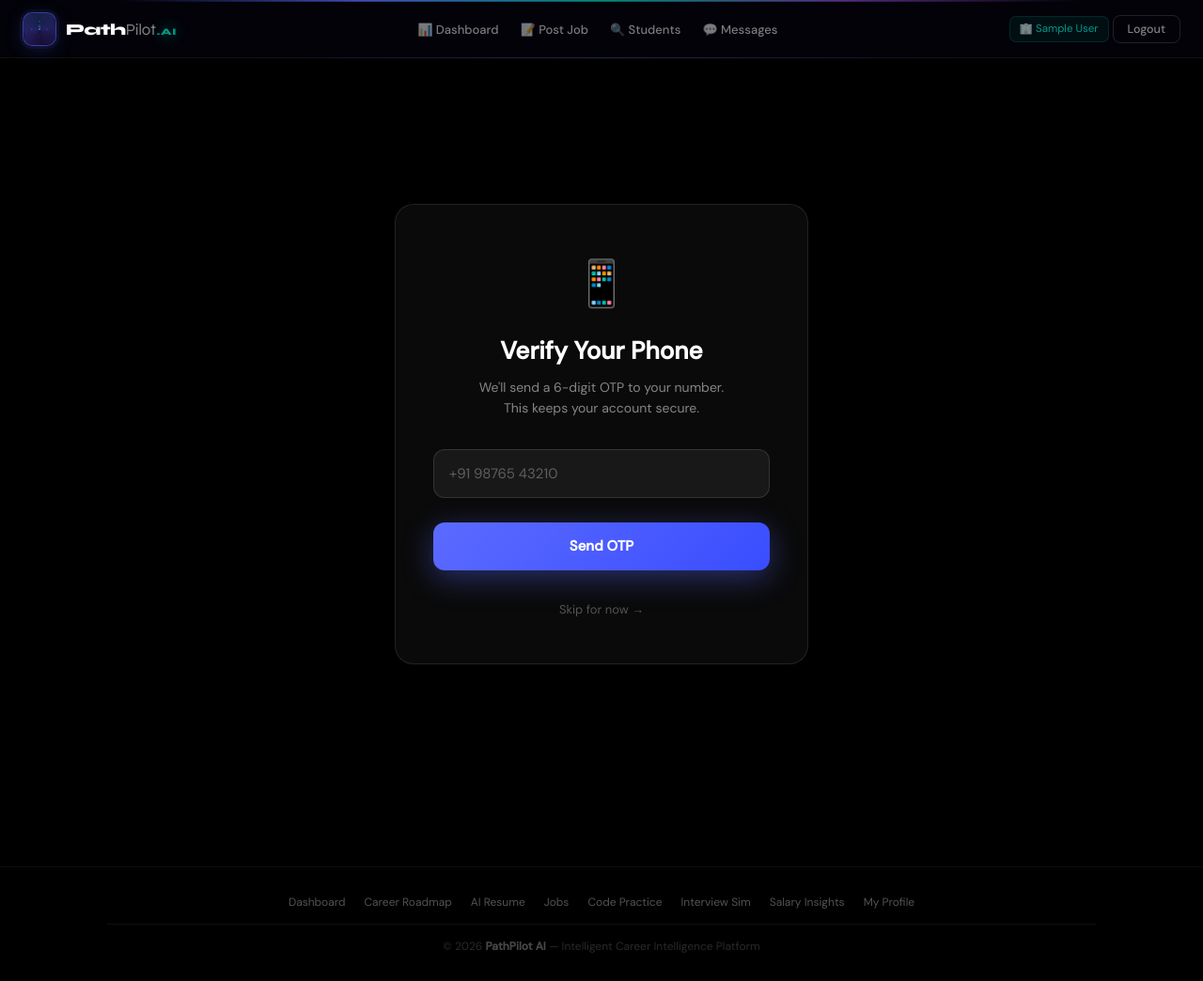
After one commit to tushar-1920/PathPilotAI, a Flask app: page /verify-phone in a window 1280 px wide. The commit adds this page. Shown: the whole page at 94% size. Run offline with Flask 3, Linux system fonts and the light colour scheme; the visitor is signed in with stand-in values (Sample User, id 1); data comes from the database, SQL or seed files in the repository; both versions use the stored data as it was after the commit; some libraries are stand-ins or nearby versions.

Commit message:
New Files Added

```diff
--- a/backend/app.py
+++ b/backend/app.py
@@ -1,4 +1,4 @@
-from flask import Flask, session, request
+from flask import Flask, session, request, redirect
 from backend.config import Config
 from backend.extensions import db
 from apscheduler.schedulers.background import BackgroundScheduler
@@ -197,6 +197,18 @@ def create_app():
         if not uid:
             return  # guest — nothing to refresh
 
+        # ── Phone verification gate ──
+        if request.path.startswith('/dashboard') and \
+           request.endpoint not in ('auth_routes.verify_phone_page',
+                                    'auth_routes.verify_phone',
+                                    'auth_routes.skip_phone_verify',
+                                    'auth_routes.logout',
+                                    'static'):
+            from backend.models import User
+            user = User.query.get(uid)
+            if user and not user.is_verified:
+                return redirect('/verify-phone')
+
         # Only refresh if any key is missing (avoids DB hit every single request)
         if session.get('user_name') and session.get('profile_photo') is not False:
             return
--- a/backend/config.py
+++ b/backend/config.py
@@ -45,6 +45,6 @@ class Config:
     STRIPE_ANNUAL_PRICE_ID = None
     STRIPE_WEBHOOK_SECRET = None
 
-    OPENAI_API_KEY = "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"
+
 
     OPENAI_API_KEY = os.environ.get("OPENAI_API_KEY", "")
--- a/backend/models.py
+++ b/backend/models.py
@@ -65,6 +65,8 @@ class User(db.Model):
     password_hash = db.Column(db.String(255), nullable=True)
 
     role = db.Column(db.String(50), default="user")
+    google_id     = db.Column(db.String(200), unique=True, nullable=True)
+    auth_provider = db.Column(db.String(50), default="email")
 
     is_verified = db.Column(db.Boolean, default=False)
 
--- a/backend/requirements.txt
+++ b/backend/requirements.txt
@@ -16,3 +16,4 @@ reportlab==4.2.2
 pdfplumber==0.11.4
 python-docx==1.1.2
 stripe==10.12.0
+firebase-admin==6.5.0
--- a/backend/routes/auth_routes.py
+++ b/backend/routes/auth_routes.py
@@ -1,15 +1,19 @@
-from flask import Blueprint, render_template, request, redirect, url_for, session, flash
+from flask import Blueprint, render_template, request, redirect, url_for, session, flash, jsonify
 from werkzeug.security import generate_password_hash, check_password_hash
 from backend.models import User, Profile
 from backend.extensions import db
+import firebase_admin
+from firebase_admin import credentials, auth as firebase_auth
+import os
 
 auth_routes = Blueprint("auth_routes", __name__)
 
-# ═══════════════════════════════════════════════════════════
-#  HARDCODED RECRUITER ACCOUNTS
-#  Add / remove entries here to manage recruiter access.
-#  Format: "email": ("password", "Company Display Name")
-# ═══════════════════════════════════════════════════════════
+# ── Init Firebase Admin once ──
+if not firebase_admin._apps:
+    cred_path = os.path.join(os.path.dirname(__file__), "..", "..", "firebase-admin-key.json")
+    cred = credentials.Certificate(cred_path)
+    firebase_admin.initialize_app(cred)
+
 RECRUITER_ACCOUNTS = {
     "recruiter@pathpilot.com":   ("recruit123",  "PathPilot Hiring"),
     "google@recruiter.com":      ("google@123",  "Google"),
@@ -24,14 +28,44 @@ RECRUITER_ACCOUNTS = {
 
 
 def _set_user_session(user):
-    """Helper: populate all session keys for a logged-in user."""
-    session["user_id"]   = user.id
-    session["role"]      = user.role
-    session["user_name"] = user.name or ""
-    session["user_email"] = user.email or ""
+    session["user_id"]       = user.id
+    session["role"]          = user.role
+    session["user_name"]     = user.name or ""
+    session["user_email"]    = user.email or ""
+    session["profile_photo"] = user.profile_photo_url
 
-    # Load profile photo using the model property — always correct path format
-    session["profile_photo"] = user.profile_photo_url
+
+# ================= GOOGLE LOGIN =================
+@auth_routes.route("/auth/google", methods=["POST"])
+def google_login():
+    id_token = request.json.get("idToken")
+    try:
+        decoded   = firebase_auth.verify_id_token(id_token)
+        email     = decoded["email"]
+        name      = decoded.get("name", email.split("@")[0])
+        google_id = decoded["uid"]
+
+        user = User.query.filter_by(email=email).first()
+        if not user:
+            user = User(
+                name=name,
+                email=email,
+                google_id=google_id,
+                auth_provider="google",
+                role="user"
+            )
+            db.session.add(user)
+            db.session.commit()
+        elif not user.google_id:
+            user.google_id    = google_id
+            user.auth_provider = "google"
+            db.session.commit()
+
+        _set_user_session(user)
+        return jsonify({"success": True, "redirect": "/dashboard"})
+
+    except Exception as e:
+        return jsonify({"success": False, "error": str(e)}), 401
 
 
 # ================= REGISTER =================
@@ -61,7 +95,7 @@ def register():
         db.session.commit()
 
         _set_user_session(new_user)
-        return redirect("/dashboard")
+        return redirect("/verify-phone")
 
     return render_template("register.html")
 
@@ -73,20 +107,17 @@ def login():
         email    = request.form.get("email")
         password = request.form.get("password")
 
-        # ── RECRUITER CHECK (runs first, before normal user logic) ──
         if email in RECRUITER_ACCOUNTS:
             stored_pass, company_name = RECRUITER_ACCOUNTS[email]
             if password == stored_pass:
                 session["recruiter_email"]   = email
                 session["recruiter_company"] = company_name
                 session["role"]              = "recruiter"
-                # We do NOT set session["user_id"] for recruiters
                 return redirect("/recruiter/dashboard")
             else:
                 flash("Invalid recruiter credentials")
                 return redirect(url_for("auth_routes.login"))
 
-        # ── NORMAL USER LOGIN ──
         user = User.query.filter_by(email=email).first()
         if not user or not check_password_hash(user.password_hash, password):
             flash("Invalid credentials")
@@ -103,3 +134,41 @@ def login():
 def logout():
     session.clear()
     return redirect("/")
+
+
+# ================= PHONE VERIFY =================
+@auth_routes.route("/verify-phone")
+def verify_phone_page():
+    if not session.get("user_id"):
+        return redirect("/login")
+    return render_template("verify_phone.html")
+
+
+@auth_routes.route("/verify-phone", methods=["POST"])
+def verify_phone():
+    if not session.get("user_id"):
+        return jsonify({"success": False, "error": "Not logged in"}), 401
+
+    id_token = request.json.get("idToken")
+    try:
+        decoded      = firebase_auth.verify_id_token(id_token)
+        phone_number = decoded.get("phone_number")
+
+        user = User.query.get(session["user_id"])
+        if not user:
+            return jsonify({"success": False, "error": "User not found"}), 404
+
+        user.is_verified = True
+        db.session.commit()
+
+        session["is_verified"] = True
+        return jsonify({"success": True, "redirect": "/dashboard"})
+
+    except Exception as e:
+        return jsonify({"success": False, "error": str(e)}), 401
+
+
+@auth_routes.route("/verify-phone/skip", methods=["POST"])
+def skip_phone_verify():
+    session["is_verified"] = False
+    return jsonify({"success": True})
--- /dev/null
+++ b/frontend/templates/verify_phone.html
@@ -0,0 +1,286 @@
+{% extends "base.html" %}
+{% block content %}
+
+<style>
+  * { box-sizing: border-box; margin: 0; padding: 0; }
+
+  .vp-wrap {
+    min-height: 100vh;
+    display: flex;
+    align-items: center;
+    justify-content: center;
+    background: #0a0a0f;
+    font-family: 'DM Sans', sans-serif;
+  }
+
+  .vp-card {
+    background: rgba(255,255,255,0.04);
+    border: 1px solid rgba(255,255,255,0.1);
+    border-radius: 20px;
+    padding: 48px 40px;
+    width: 100%;
+    max-width: 440px;
+    text-align: center;
+  }
+
+  .vp-icon {
+    font-size: 48px;
+    margin-bottom: 16px;
+  }
+
+  .vp-title {
+    font-size: 26px;
+    font-weight: 700;
+    color: #fff;
+    margin-bottom: 8px;
+  }
+
+  .vp-sub {
+    font-size: 14px;
+    color: rgba(255,255,255,0.5);
+    margin-bottom: 32px;
+    line-height: 1.6;
+  }
+
+  .vp-input {
+    width: 100%;
+    padding: 14px 16px;
+    background: rgba(255,255,255,0.06);
+    border: 1px solid rgba(255,255,255,0.12);
+    border-radius: 12px;
+    color: #fff;
+    font-size: 15px;
+    margin-bottom: 14px;
+    outline: none;
+    transition: border 0.2s;
+  }
+
+  .vp-input:focus {
+    border-color: #5b6bff;
+  }
+
+  .vp-input::placeholder {
+    color: rgba(255,255,255,0.3);
+  }
+
+  .vp-btn {
+    width: 100%;
+    padding: 14px;
+    border-radius: 12px;
+    border: none;
+    font-size: 15px;
+    font-weight: 600;
+    cursor: pointer;
+    transition: all 0.2s;
+    margin-bottom: 12px;
+  }
+
+  .vp-btn-primary {
+    background: linear-gradient(135deg, #5b6bff, #3a4dff);
+    color: #fff;
+    box-shadow: 0 8px 32px rgba(91,107,255,0.4);
+  }
+
+  .vp-btn-primary:hover {
+    transform: translateY(-2px);
+    box-shadow: 0 14px 42px rgba(91,107,255,0.55);
+  }
+
+  .vp-btn-secondary {
+    background: rgba(255,255,255,0.05);
+    color: rgba(255,255,255,0.7);
+    border: 1px solid rgba(255,255,255,0.1);
+  }
+
+  .vp-btn-secondary:hover {
+    background: rgba(255,255,255,0.09);
+  }
+
+  .vp-msg {
+    font-size: 13px;
+    padding: 10px 14px;
+    border-radius: 8px;
+    margin-bottom: 14px;
+    display: none;
+  }
+
+  .vp-msg.error {
+    background: rgba(255,80,80,0.12);
+    color: #ff6b6b;
+    border: 1px solid rgba(255,80,80,0.2);
+    display: block;
+  }
+
+  .vp-msg.success {
+    background: rgba(29,158,117,0.12);
+    color: #1D9E75;
+    border: 1px solid rgba(29,158,117,0.2);
+    display: block;
+  }
+
+  .vp-skip {
+    margin-top: 20px;
+    font-size: 13px;
+    color: rgba(255,255,255,0.3);
+  }
+
+  .vp-skip a {
+    color: rgba(255,255,255,0.5);
+    text-decoration: underline;
+    cursor: pointer;
+  }
+
+  #step-otp { display: none; }
+
+  /* Recaptcha hide */
+  #recaptcha-container { margin: 12px 0; }
+</style>
+
+<div class="vp-wrap">
+  <div class="vp-card">
+    <div class="vp-icon">📱</div>
+    <div class="vp-title">Verify Your Phone</div>
+    <div class="vp-sub">We'll send a 6-digit OTP to your number.<br>This keeps your account secure.</div>
+
+    <div id="msg" class="vp-msg"></div>
+
+    <!-- Step 1: Enter phone -->
+    <div id="step-phone">
+      <input type="tel" id="phone-input" class="vp-input"
+             placeholder="+91 98765 43210" maxlength="15"/>
+      <div id="recaptcha-container"></div>
+      <button class="vp-btn vp-btn-primary" onclick="sendOTP()">Send OTP</button>
+    </div>
+
+    <!-- Step 2: Enter OTP -->
+    <div id="step-otp">
+      <p style="color:rgba(255,255,255,0.5);font-size:13px;margin-bottom:14px;">
+        OTP sent to <span id="phone-display" style="color:#fff;"></span>
+      </p>
+      <input type="text" id="otp-input" class="vp-input"
+             placeholder="Enter 6-digit OTP" maxlength="6"/>
+      <button class="vp-btn vp-btn-primary" onclick="verifyOTP()">Verify & Continue</button>
+      <button class="vp-btn vp-btn-secondary" onclick="resetToPhone()">Change Number</button>
+    </div>
+
+    <div class="vp-skip">
+      <a onclick="skipVerification()">Skip for now →</a>
+    </div>
+  </div>
+</div>
+
+<script type="module">
+import { initializeApp } from "https://www.gstatic.com/firebasejs/10.12.0/firebase-app.js";
+import {
+  getAuth,
+  RecaptchaVerifier,
+  signInWithPhoneNumber
+} from "https://www.gstatic.com/firebasejs/10.12.0/firebase-auth.js";
+
+const firebaseConfig = {
+  apiKey: "AIzaSyAFzJ5bpG3DBFAoKUCBxJ5UTOOsQyrr9c8",
+  authDomain: "pathpilot-f5937.firebaseapp.com",
+  projectId: "pathpilot-f5937",
+  storageBucket: "pathpilot-f5937.firebasestorage.app",
+  messagingSenderId: "717751369641",
+  appId: "1:717751369641:web:6563ed8dd5a58473eaceb8"
+};
+
+const app  = initializeApp(firebaseConfig);
+const auth = getAuth(app);
+
+let confirmationResult = null;
+
+function showMsg(text, type) {
+  const el = document.getElementById("msg");
+  el.textContent = text;
+  el.className = "vp-msg " + type;
+}
+
+window.sendOTP = async function() {
+  const phone = document.getElementById("phone-input").value.trim();
+  if (!phone || phone.length < 10) {
+    showMsg("Please enter a valid phone number with country code (e.g. +91...)", "error");
+    return;
+  }
+
+  try {
+    showMsg("Sending OTP...", "success");
+
+    try {
+      if (window.recaptchaVerifier) {
+        window.recaptchaVerifier.clear();
+        window.recaptchaVerifier = null;
+      }
+    } catch(e) {}
+
+    window.recaptchaVerifier = new RecaptchaVerifier(auth, "recaptcha-container", {
+      size: "invisible",
+      callback: () => {}
+    });
+
+    confirmationResult = await signInWithPhoneNumber(auth, phone, window.recaptchaVerifier);
+
+    document.getElementById("step-phone").style.display = "none";
+    document.getElementById("step-otp").style.display   = "block";
+    document.getElementById("phone-display").textContent = phone;
+    showMsg("OTP sent successfully!", "success");
+
+  } catch (err) {
+    console.error(err);
+    showMsg("Failed to send OTP: " + err.message, "error");
+    if (window.recaptchaVerifier) {
+      window.recaptchaVerifier.clear();
+      window.recaptchaVerifier = null;
+    }
+  }
+};
+
+window.verifyOTP = async function() {
+  const otp = document.getElementById("otp-input").value.trim();
+  if (!otp || otp.length !== 6) {
+    showMsg("Please enter the 6-digit OTP", "error");
+    return;
+  }
+
+  try {
+    showMsg("Verifying...", "success");
+    const result  = await confirmationResult.confirm(otp);
+    const idToken = await result.user.getIdToken();
+
+    const res  = await fetch("/verify-phone", {
+      method: "POST",
+      headers: { "Content-Type": "application/json" },
+      body: JSON.stringify({ idToken })
+    });
+    const data = await res.json();
+
+    if (data.success) {
+      showMsg("✅ Phone verified! Redirecting...", "success");
+      setTimeout(() => window.location.href = data.redirect, 1000);
+    } else {
+      showMsg("Verification failed: " + data.error, "error");
+    }
+  } catch (err) {
+    console.error(err);
+    showMsg("Wrong OTP. Please try again.", "error");
+  }
+};
+
+window.resetToPhone = function() {
+  document.getElementById("step-phone").style.display = "block";
+  document.getElementById("step-otp").style.display   = "none";
+  document.getElementById("msg").className = "vp-msg";
+  if (window.recaptchaVerifier) {
+    window.recaptchaVerifier.clear();
+    window.recaptchaVerifier = null;
+  }
+};
+
+window.skipVerification = async function() {
+  await fetch("/verify-phone/skip", { method: "POST" });
+  window.location.href = "/dashboard";
+};
+</script>
+
+{% endblock %}
```
Also changed, not shown: fix_null.py (added, +53 -0 lines), frontend/static/js/firebase-config.js (added, +39 -0 lines), frontend/templates/login.html (+17 -1 lines), frontend/templates/register.html (+17 -1 lines), migrate_db.py (+11 -0 lines), database/pathpilot.db, 1 other file.
